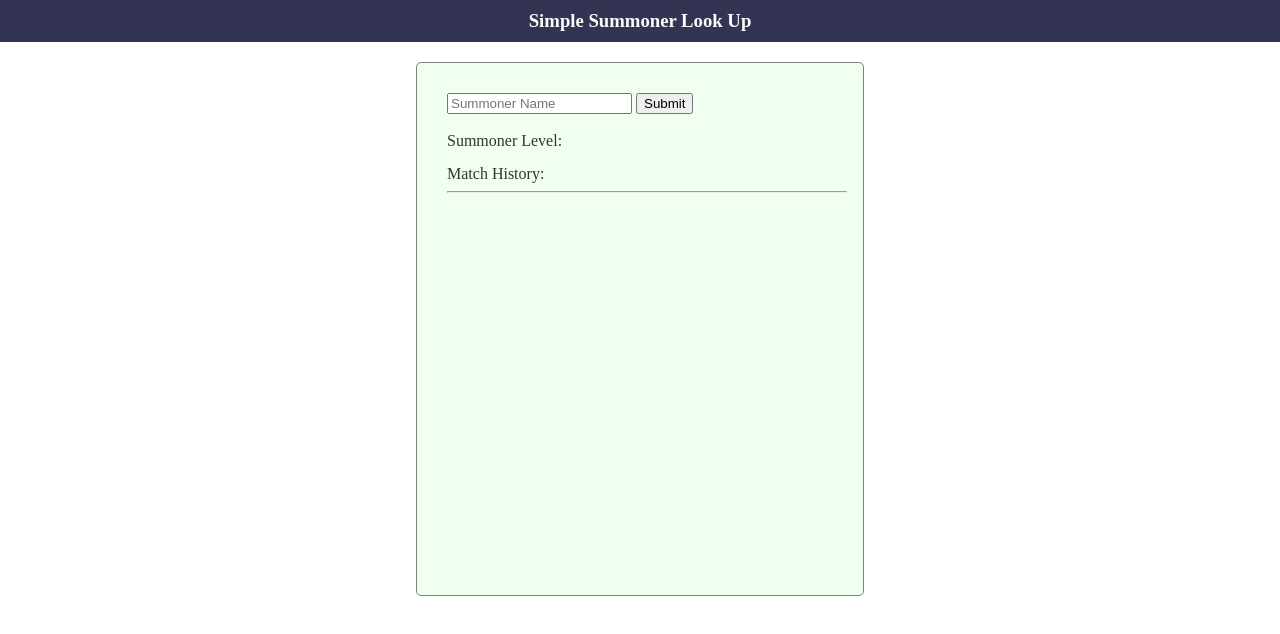
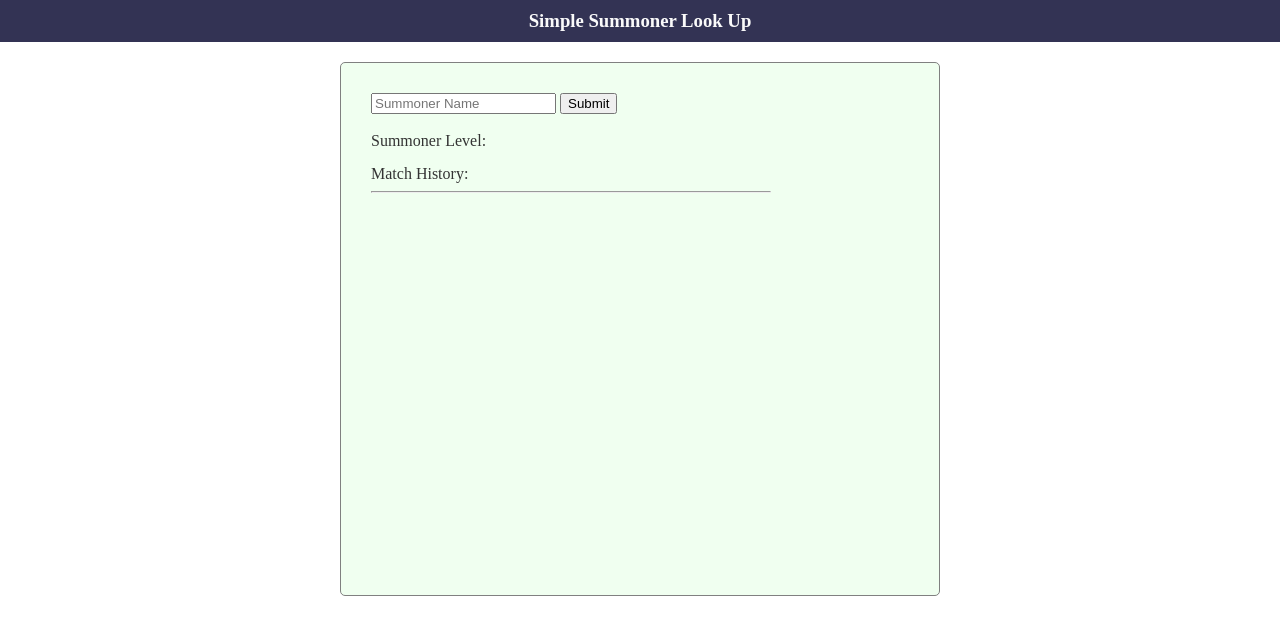
Before and after one commit to waynechaw/League-of-Legends-Match-History, a website: page public/index.html in a window 1280 px wide. Drawn offline with nearby package versions, Linux system fonts and the light colour scheme.

Commit message:
adjust container size

```diff
--- a/public/style.css
+++ b/public/style.css
@@ -19,17 +19,18 @@ body {
 
 .container {
   margin: 20px auto;
-  width: 35%;
+  width: 600px;
   padding: 30px;
   border: 1px solid gray;
   border-radius: 5px;
   overflow: hidden;
-    background-color: honeydew;
+  background-color: honeydew;
 }
 
 #matchHistory{
   margin-top: 15px;
   height: 400px;
+
 
 }
 
```
